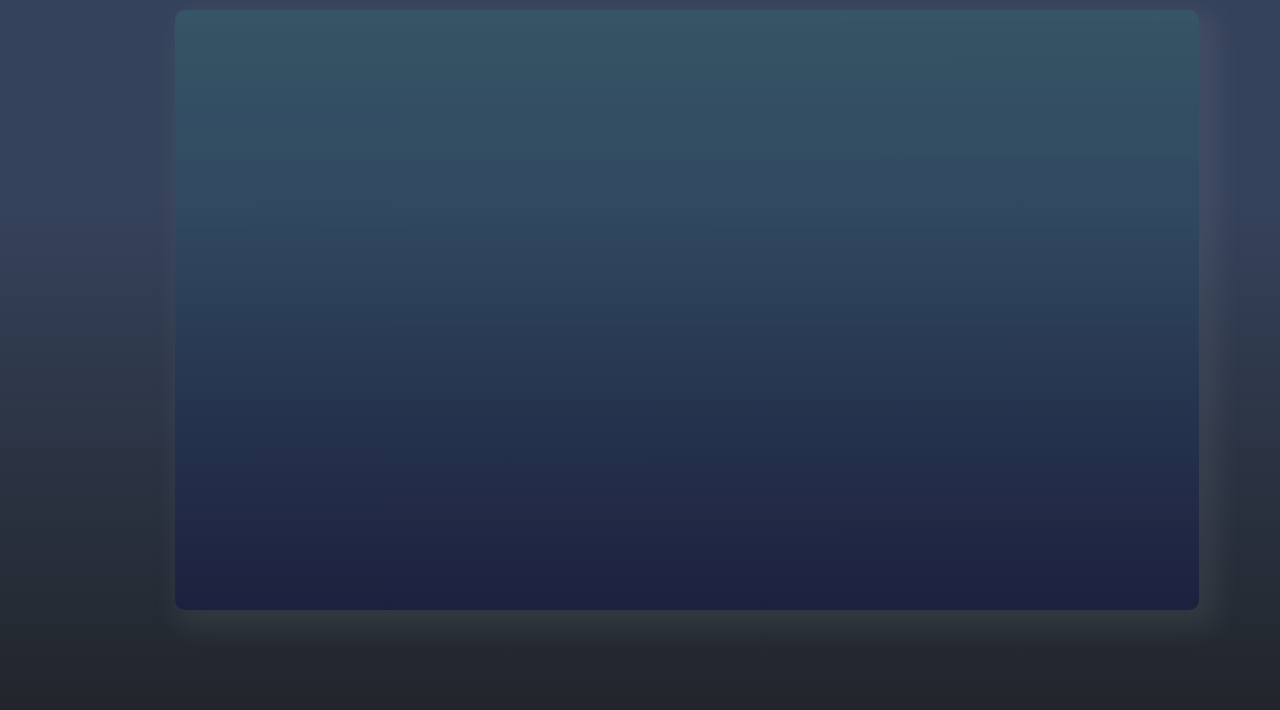
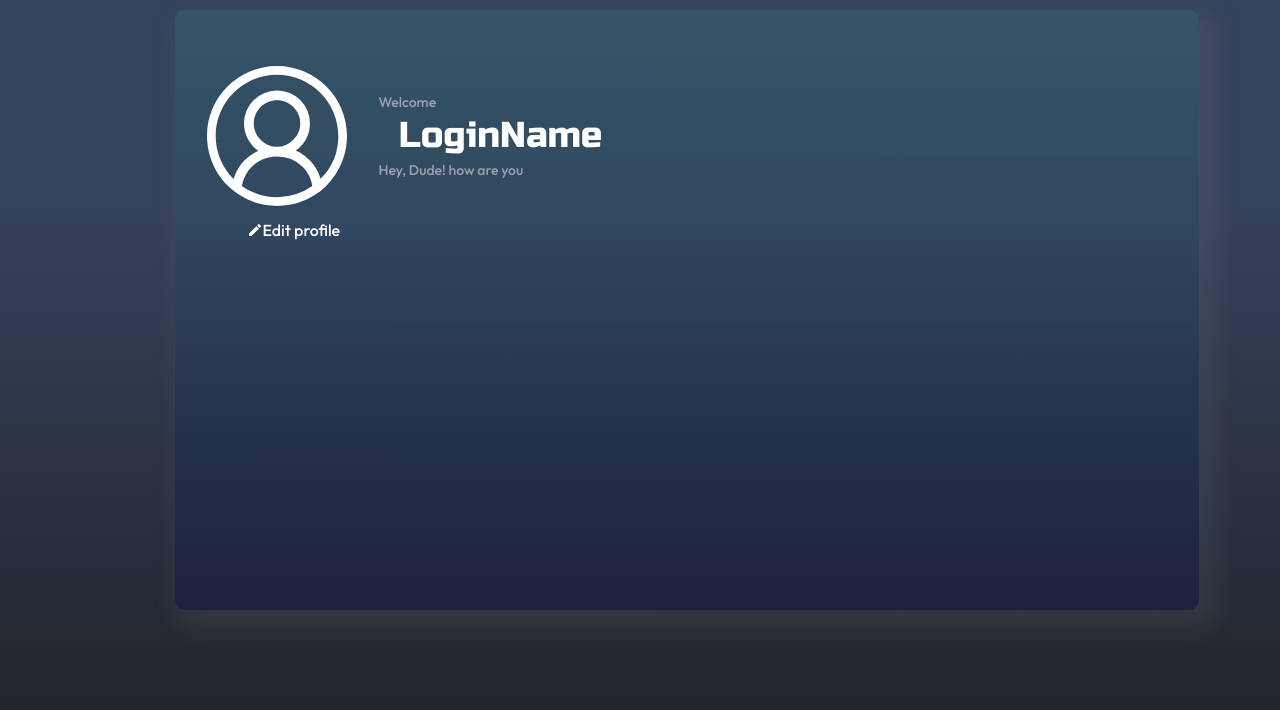
Before and after one commit to mmounib/ping-pong-game_front-end, a React (Vite) app: page /Profile in a window 1280 px wide. Shown: the top 710 px of the page. Built offline with nearby package versions, Linux system fonts and the light colour scheme.

Commit message:
Continuing The Profile

```diff
--- a/src/components/Profile/Profile.tsx
+++ b/src/components/Profile/Profile.tsx
@@ -1,8 +1,26 @@
+import { VscAccount as AccountIcon } from 'react-icons/vsc'
+import { MdEdit } from 'react-icons/md'
 
 const Profile = () => {
   return (
     <div className=" home flex flex-col bg-secondary-gradient drop-shadow-sm rounded-[10px] w-[80%] mx-auto max-w-[1400px] h-[75vh] max-sm:w-[calc(100vw_-_1rem)] max-md:w-[95%] max-md:h-[85vh]">
 
+      <div className="flex text-white mt-14 ml-8">
+        <div className="flex flex-col">
+          <div className="flex items-center">
+            <AccountIcon size={140} className=''/>
+            <div className=" ml-8 flex flex-col text-gray-400 text-sm">
+              <span>Welcome</span>
+              <h1 className='text-4xl m-1 pl-4 text-white'>LoginName</h1>
+              <p>Hey, Dude! how are you</p>
+            </div>
+          </div>
+          <button type='button' className='flex items-center'> <MdEdit /> Edit profile</button>
+        </div>
+        <div className="flex">
+
+        </div>
+      </div>
     </div>
   )
 }
```
